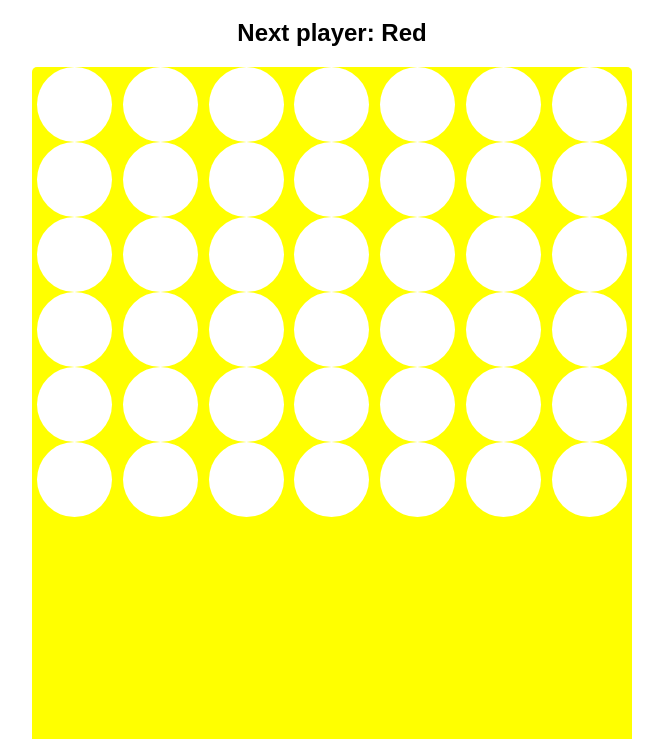
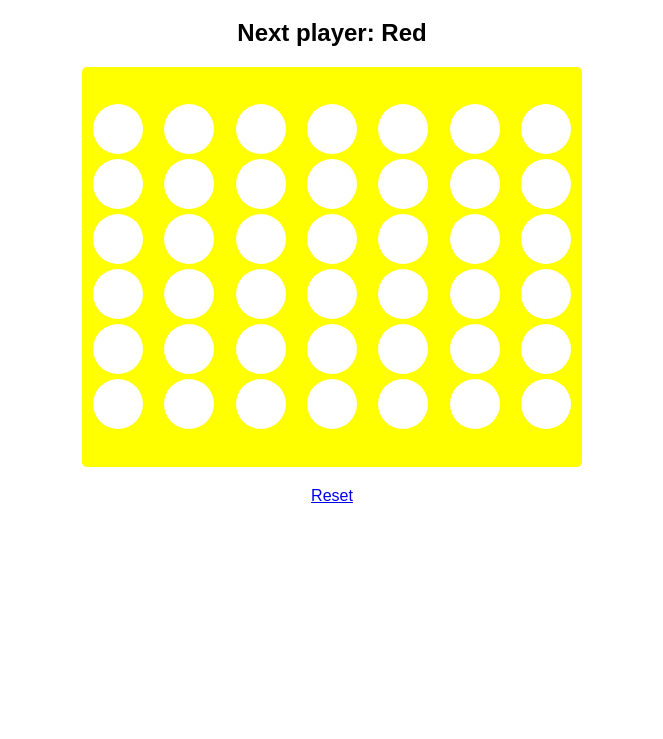
Before and after one commit to annabelle-t-taylor/connect-four, a plain HTML site: page index.html in a window 1280 px wide. Shown: the part 61-800 px from the top of the page, without its empty margins (308-971 px from the left). Drawn offline with Linux system fonts and the light colour scheme.

Commit message:
Matching styles across repos
Again, git weirdness calls for desperate measures.

```diff
--- a/style.css
+++ b/style.css
@@ -8,12 +8,11 @@ body{
 }
 
 .board{
-    max-width: 600px;
+    max-width: 500px;
     margin: 0 auto;
     display: grid;
-    grid-template-rows: repeat(6,1fr);
     grid-template-columns: repeat(7,1fr);
-    min-height: 500px;
+    min-height: 400px;
     background-color: yellow;
     border-radius: 5px;
     justify-items: center;
@@ -21,10 +20,11 @@ body{
 }
 
 .cell{
-    height: 75px;
-    width: 75px;
+    height: 50px;
+    width: 50px;
     background-color: white;
     border-radius: 100%;
+    margin: 5px;
 }
 
 h1{
```
